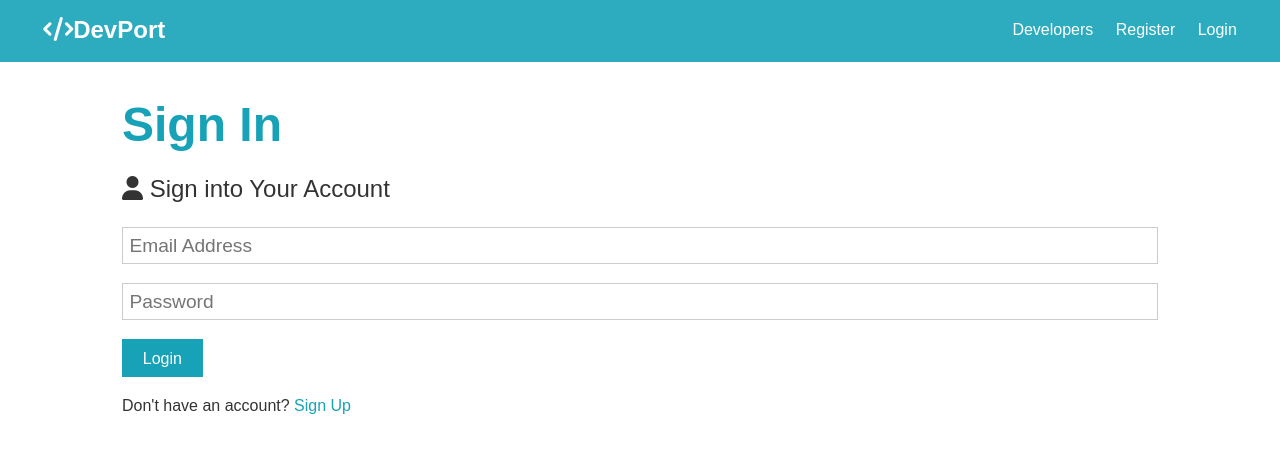
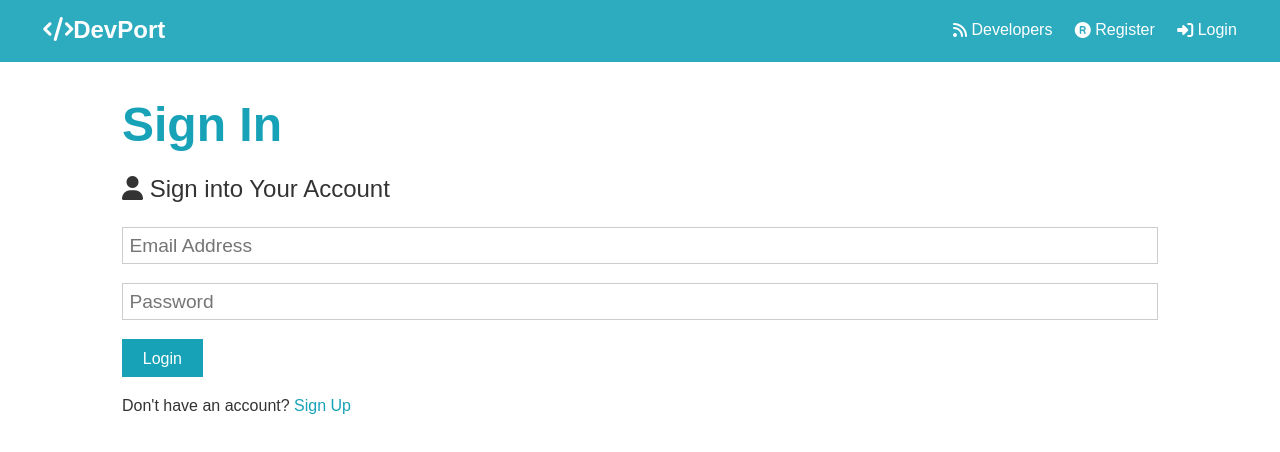
Before and after one commit to asonib/devport, a React (Create React App) app in the folder client/: page /login in a window 1280 px wide. Shown: the top 452 px of the page. Built offline with nearby package versions, Linux system fonts and the light colour scheme; no server answers.

Commit message:
form/nav modification

```diff
--- a/client/src/components/layout/Navbar.js
+++ b/client/src/components/layout/Navbar.js
@@ -13,9 +13,9 @@ export const Navbar = ({ auth: { isAuthenticated, loading }, logout }) => {
     );
     const basicLinks = (
         <ul>
-            <li><Link to="profiles.html">Developers</Link></li>
-            <li><Link to="/register">Register</Link></li>
-            <li><Link to="/login">Login</Link></li>
+            <li><Link to="profiles.html"><i className="fas fa-rss"></i> Developers</Link></li>
+            <li><Link to="/register"><i className="fas fa-registered"></i> Register</Link></li>
+            <li><Link to="/login"><i className="fas fa-sign-in-alt"></i> Login</Link></li>
         </ul>
     );
     return (
--- a/client/src/components/profile-forms/CreateProfile.js
+++ b/client/src/components/profile-forms/CreateProfile.js
@@ -1,10 +1,10 @@
-import React, {Fragment, useState} from 'react'
-import {PropTypes} from 'prop-types'
-import {connect} from 'react-redux';
+import React, { Fragment, useState } from 'react'
+import { PropTypes } from 'prop-types'
+import { connect } from 'react-redux';
 
 
 const CreateProfile = props => {
-    const {fromData, getFormData} = useState({
+    const [fromData, getFormData] = useState({
         company: '',
         handle: '',
         website: '',
@@ -20,14 +20,16 @@ const CreateProfile = props => {
         instagram: ''
     });
 
+    const [displayFormData, toggleDisplay] = useState(false);
+
     return (
         <Fragment>
             <h1 className="large text-primary">
                 Create Your Profile
       </h1>
             <p className="lead">
-                <i className="fas fa-user"></i> Let's get some information to make your
-        profile stand out
+                <i className="fas fa-user"></i> Let's get some information <span className="hide-sm">to make your
+        profile stand out</span>
             </p>
             <small>* = required field</small>
             <form className="form">
@@ -89,12 +91,12 @@ const CreateProfile = props => {
                 </div>
 
                 <div className="my-2">
-                    <button type="button" className="btn btn-light">
+                    <button onClick={() => toggleDisplay(!displayFormData)} type="button" className="btn btn-light">
                         Add Social Network Links
                     </button>
                     <span>Optional</span>
                 </div>
-
+                {displayFormData && <Fragment>
                     <div className="form-group social-input">
                         <i className="fab fa-twitter fa-2x"></i>
                         <input type="text" placeholder="Twitter URL" name="twitter" />
@@ -119,6 +121,9 @@ const CreateProfile = props => {
                         <i className="fab fa-instagram fa-2x"></i>
                         <input type="text" placeholder="Instagram URL" name="instagram" />
                     </div>
+                </Fragment>
+                }
+
                 <input type="submit" className="btn btn-primary my-1" />
                 <a className="btn btn-light my-1" href="dashboard.html">Go Back</a>
             </form>
```
Lines whose indentation alone changed are shown as unchanged.
